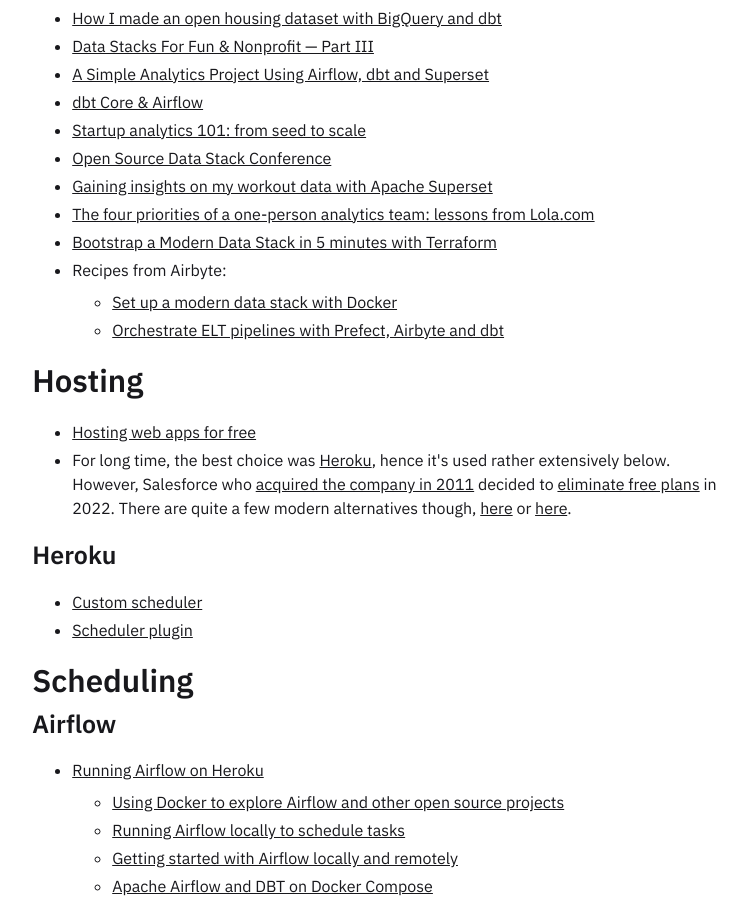
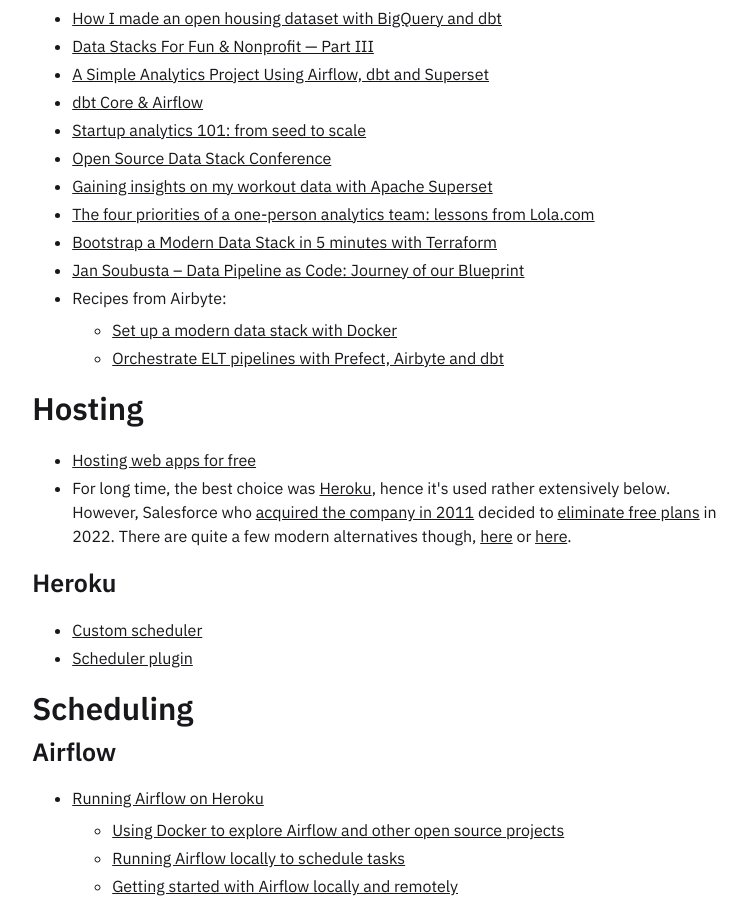
Before and after one commit to one-data-cookie/one-data-cookie.github.io, a Jekyll site: the page built from _notes/data-engineering/Build modern data stack.md, in a window 1280 px wide and 900 px high, scrolled down 710 px. Shown: the whole window, without its empty margins (263-1010 px from the left). Built offline with Jekyll 4.4.1, drawn with Linux system fonts in a browser that asks for light colours; some of the changed lines change nothing that is shown; some of the changed text lies outside the part shown.

Commit message:
sync notes and files as of 2024/02/02 19:40:39 UTC

```diff
--- a/_notes/data-engineering/Build modern data stack.md
+++ b/_notes/data-engineering/Build modern data stack.md
@@ -5,7 +5,7 @@
 tags: [learn]
 season: summer
 created: 04 Apr 2021
-updated: 22 Jan 2024
+updated: 02 Feb 2024
 sources: Misc
 ---
 
@@ -30,6 +30,7 @@
 * [Gaining insights on my workout data with Apache Superset](https://marcel-jan.eu/datablog/2021/10/24/gaining-insights-on-my-workout-data-with-apache-superset/)
 * [The four priorities of a one-person analytics team: lessons from Lola.com](https://blog.getdbt.com/the-four-priorities-of-an-analytics-team-of-one-lessons-from-lola-com/)
 * [Bootstrap a Modern Data Stack in 5 minutes with Terraform](https://towardsdatascience.com/bootstrap-a-modern-data-stack-in-5-minutes-with-terraform-32342ee10e79)
+* [Jan Soubusta – Data Pipeline as Code: Journey of our Blueprint](https://medium.com/gooddata-developers/data-pipeline-as-code-journey-of-our-blueprint-99912b1485d2)
 * Recipes from Airbyte:
 	* [Set up a modern data stack with Docker](https://airbyte.io/recipes/modern-data-stack-docker)
 	* [Orchestrate ELT pipelines with Prefect, Airbyte and dbt](https://airbyte.io/recipes/elt-pipeline-prefect-airbyte-dbt)
```
